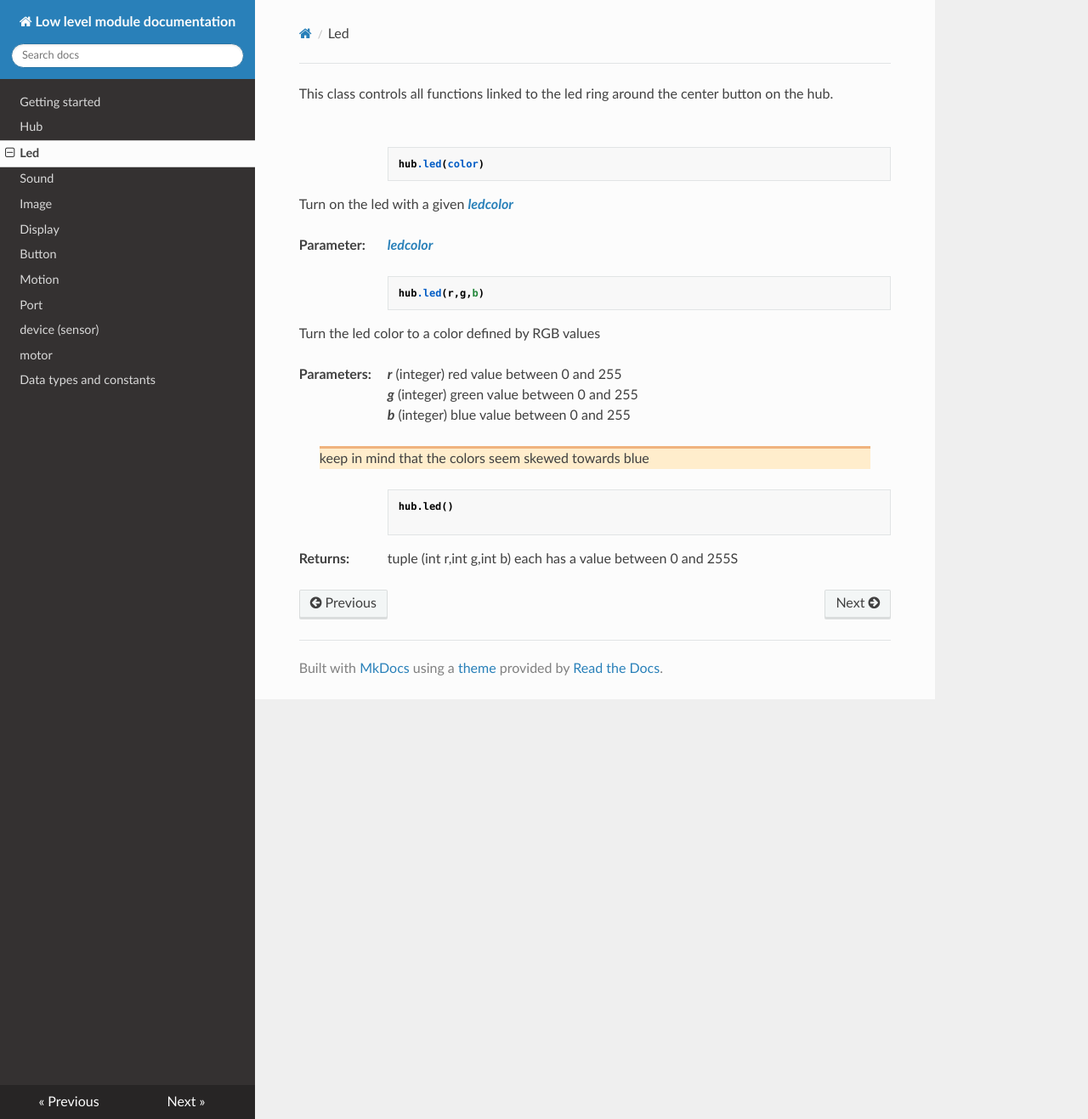
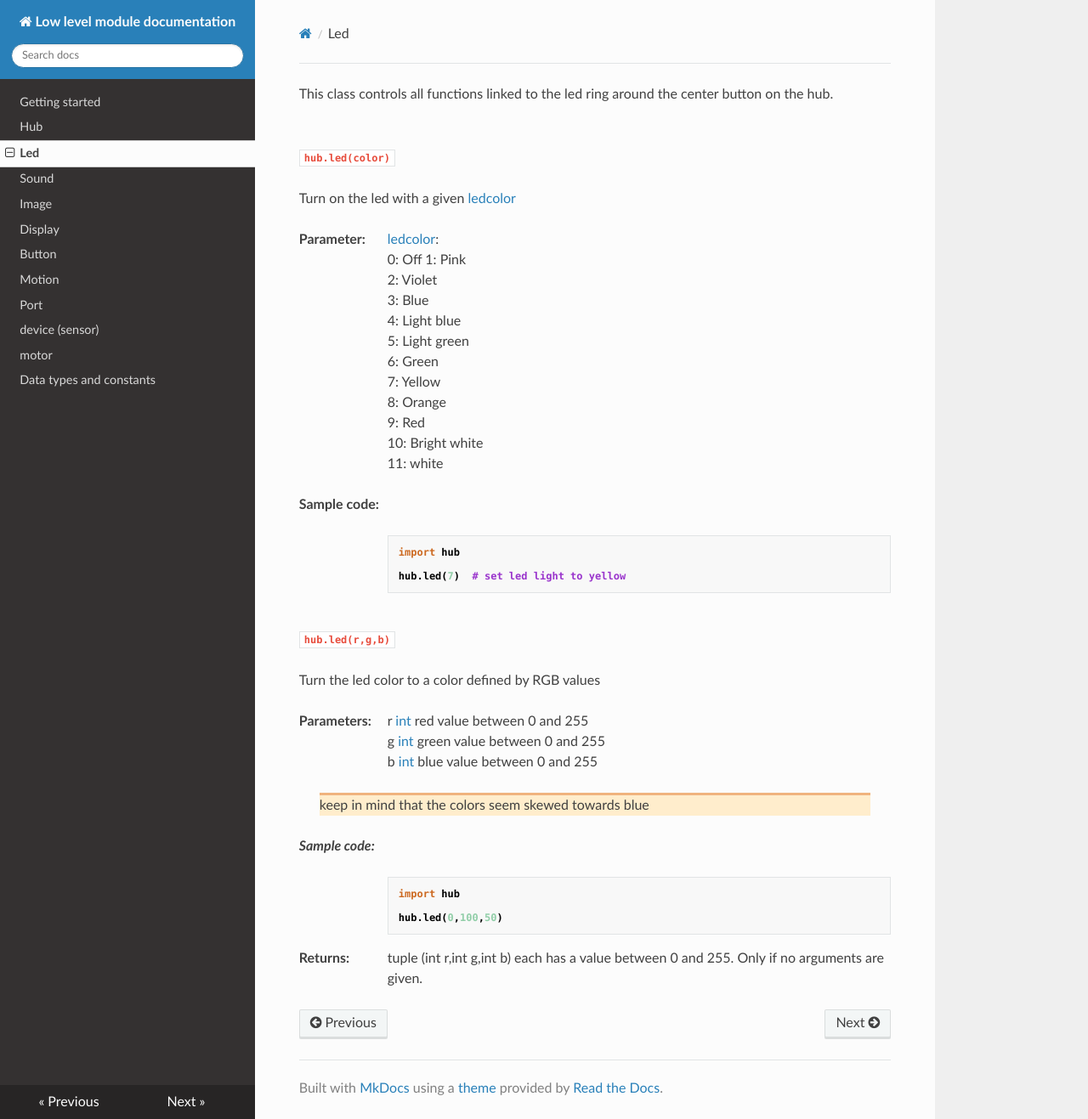
Before and after one commit to NStrijbosch/hub-module-notes, an MkDocs documentation site: the page built from docs/led.md, in a window 1280 px wide and 1317 px high. Shown: the whole window at 85% size. Built offline with MkDocs 1.6.1, drawn with Linux system fonts in a browser that asks for light colours; nearby versions of some CDN libraries.

Commit message:
Update led.md

````diff
--- a/docs/led.md
+++ b/docs/led.md
@@ -1,37 +1,57 @@
 
 This class controls all functions linked to the led ring around the center button on the hub.
 
-## led()
+## led(color)
 
-```
-hub.led(color)
-```
-Turn on the led with a given [___ledcolor___](data_types.md#led)
+`hub.led(color)`
+
+Turn on the led with a given [ledcolor](data_types.md#led)
 
 __Parameter:__
 
-*  [___ledcolor___](data_types.md#led)
+*  [ledcolor](data_types.md#led):
+   0: Off
+   1:  Pink
+   2:  Violet
+   3:  Blue
+   4:  Light blue
+   5:  Light green
+   6:  Green
+   7:  Yellow
+   8:  Orange
+   9:  Red
+   10: Bright white
+   11: white
 
+__Sample code:__
 
+``` python
+import hub
+
+hub.led(7)  # set led light to yellow
 ```
-hub.led(r,g,b)
-```
+
+## led(r,g,b)
+
+`hub.led(r,g,b)`
 
 Turn the led color to a color defined by RGB values
 
 __Parameters:__
 
-*  ___r___ (integer) red value between 0 and 255
-*  ___g___ (integer) green value between 0 and 255
-*  ___b___ (integer) blue value between 0 and 255
+*  r [int](data_types.md#int) red value between 0 and 255
+*  g [int](data_types.md#int) green value between 0 and 255
+*  b [int](data_types.md#int) blue value between 0 and 255
 
 > keep in mind that the colors seem skewed towards blue
 
+___Sample code:___
 ``` python
-hub.led()
+import hub
 
+hub.led(0,100,50)
 ```
 
 __Returns:__
 
-* tuple (int r,int g,int b) each has a value between 0 and 255S
+* tuple (int r,int g,int b) each has a value between 0 and 255. Only if no arguments are given.
````
